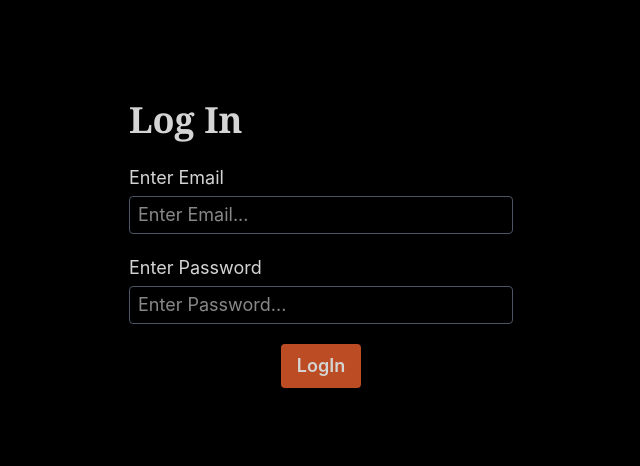
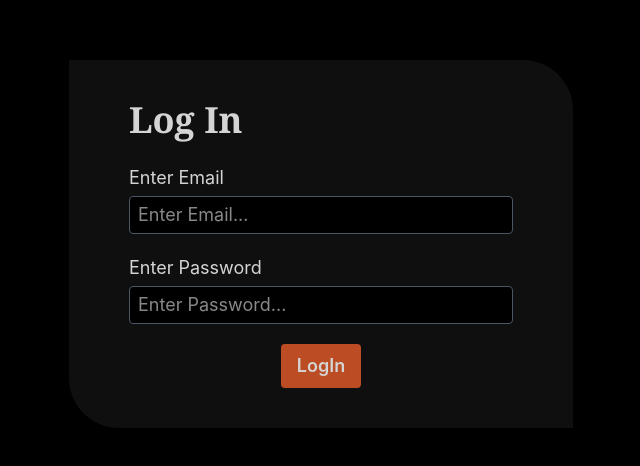
Before and after one commit to krishnakeshariya1/workforce-task-manager, a React (Vite) app in the folder workforce_task_manager/: page / in a window 1280 px wide. Shown: the part 156-622 px from the top of the page, without its empty margins (319-959 px from the left). Built offline with nearby package versions, Linux system fonts and the light colour scheme.

Commit message:
remove bud

```diff
--- a/workforce_task_manager/src/Context/ThemeContext.jsx
+++ b/workforce_task_manager/src/Context/ThemeContext.jsx
@@ -22,9 +22,10 @@ export const ThemeProvider = ({ children }) => {
     }
 
     return (
-        <ThemeContext.Provider>
+        <ThemeContext.Provider value={toggleTheme, theme}>
             {children}
         </ThemeContext.Provider>
     )
 }
-export const useTheme = useContext(ThemeContext)
+
+export const useTheme = () => useContext(ThemeContext)
--- a/workforce_task_manager/src/Pages/Login.jsx
+++ b/workforce_task_manager/src/Pages/Login.jsx
@@ -22,8 +22,9 @@ export const Login = () => {
 
     return (
         < form
+            id="loginForm"
             onSubmit={(e)=> handleSubmit(e)}
-            className="flex flex-col items-start justify-center gap-5 w-fit py-10 px-15 text-[var(--primary-text-Color)]"
+            className="flex flex-col items-start justify-center gap-5 w-fit py-10 px-15 text-[var(--primary-text-Color)] bg-[#0f0f0f] "
         >
             < h2
                 className="text-4xl font-bold text-[var(--primary-text-Color)] mb-1 font-serif "
--- a/workforce_task_manager/src/index.css
+++ b/workforce_task_manager/src/index.css
@@ -7,3 +7,6 @@
     --secondary-text-Color : #888;
     --primary-page-Color :#0C0C0C;
 }
+#loginForm{
+    border-radius: 0 50px 0 50px;
+}
--- a/workforce_task_manager/src/main.jsx
+++ b/workforce_task_manager/src/main.jsx
@@ -3,9 +3,12 @@ import { createRoot } from 'react-dom/client'
 import './index.css'
 import App from './App.jsx'
 import { AuthProvider } from './Context/AuthContext.jsx'
+import { ThemeProvider } from './Context/ThemeContext.jsx'
 
 createRoot(document.getElementById('root')).render(
-  <AuthProvider>
-    <App />
-  </AuthProvider>
+  <ThemeProvider>
+    <AuthProvider>
+      <App />
+    </AuthProvider>
+  </ThemeProvider>
 )
```
